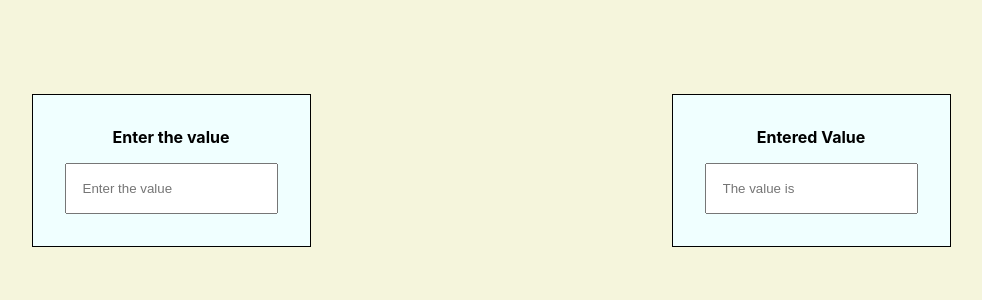
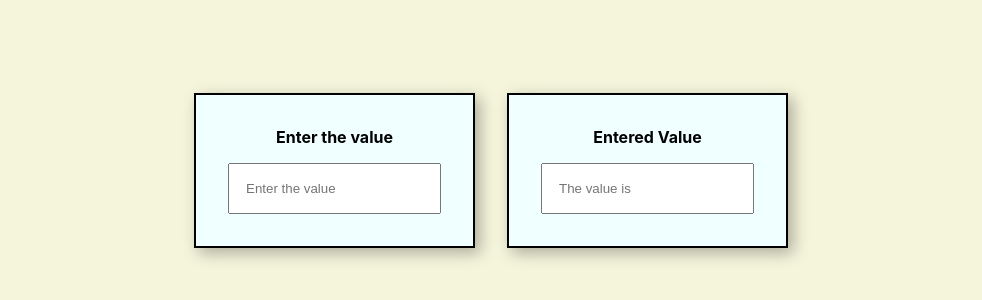
Before and after one commit to Sukriti-Bhatia-Zs/React-typescript-training, a React (Create React App) app: page / in a window 1280 px wide. Shown: the part 230-530 px from the top of the page, without its empty margins (149-1131 px from the left). Built offline with nearby package versions, Linux system fonts and the light colour scheme; the HTML template or start-up script is replaced by a standard one.

Commit message:
debouncing input css

```diff
--- a/src/Debouncing/Debouncing.css
+++ b/src/Debouncing/Debouncing.css
@@ -2,8 +2,9 @@
     width:100vw;
     height:100vh;
     display: flex;
-    justify-content: space-around;
+    justify-content: center;
     align-items: center;
+    gap:2rem;
     background-color: beige;
     color:black;
 }
@@ -16,5 +17,7 @@
     background-color:azure;
     flex-direction:column;
     gap:1rem;
-    border:1px solid black;
+    border:2px solid black;
+    box-shadow: 5px 5px 15px rgba(0, 0, 0, 0.3);
+
 }
```
